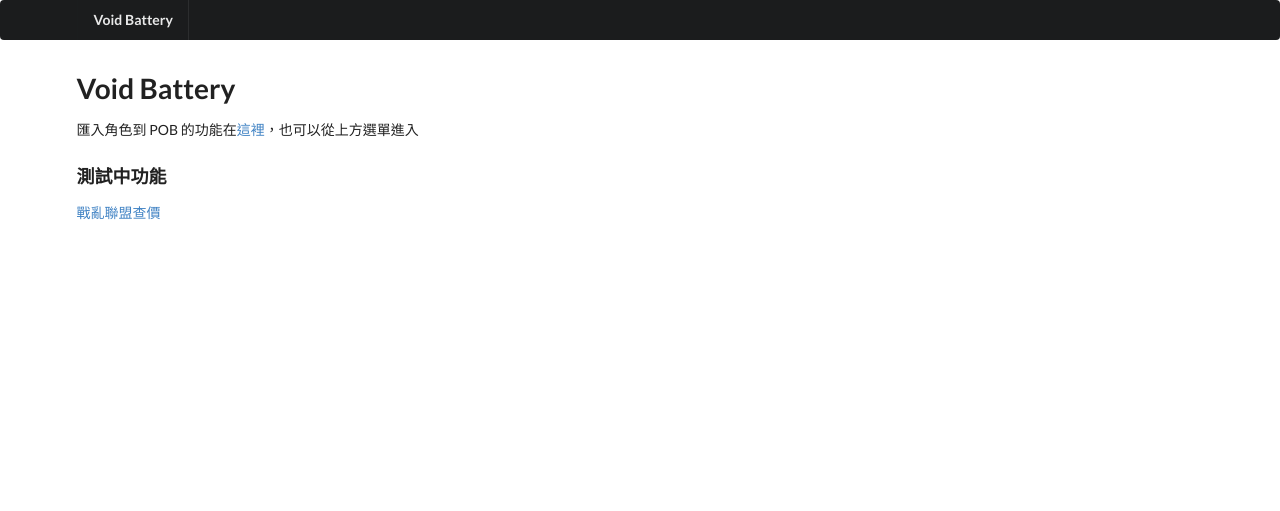
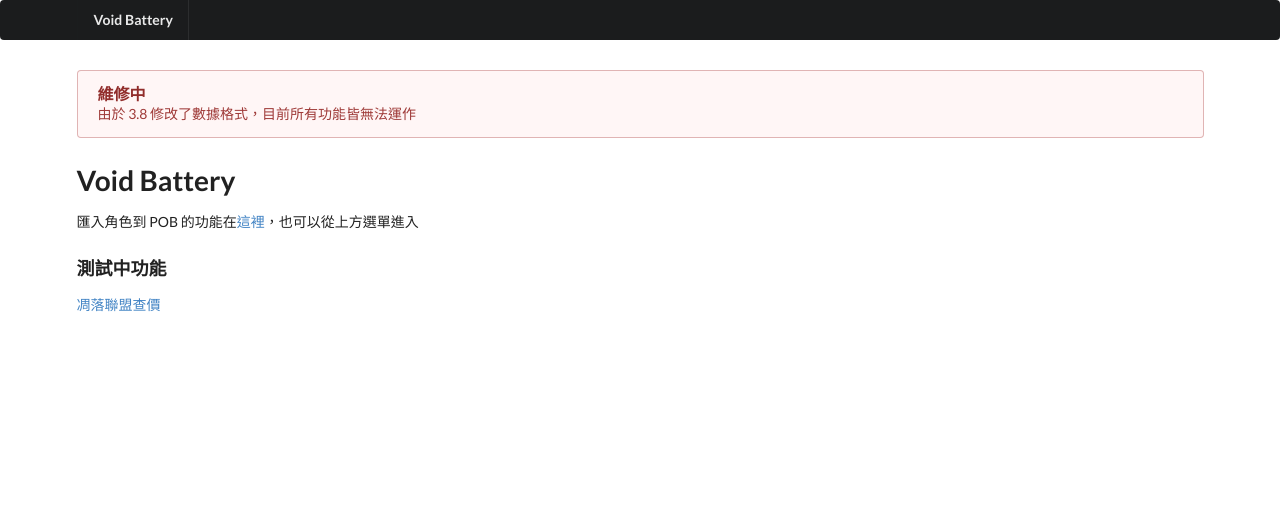
Before and after one commit to afq984/void-battery, a Flask app: template web/templates/index.html in a window 1280 px wide. Shown: the top 511 px of the page. Run offline with Flask 2, Linux system fonts and the light colour scheme; the template is opened without the code that fills it, so the values that code supplies are empty; parts of the project's set-up code (start-up, migrations or seed data) failed here and were passed over.

Commit message:
declare that 3.8 is not supported yet

```diff
--- a/web/templates/base.html
+++ b/web/templates/base.html
@@ -50,6 +50,10 @@
   </nav>
 
   <main class="ui main container">
+	  <div class="ui error message">
+		      <div class="header">維修中</div>
+		          由於 3.8 修改了數據格式，目前所有功能皆無法運作
+	  </div>
     {% block main %}
     {% endblock %}
   </main>
--- a/web/templates/index.html
+++ b/web/templates/index.html
@@ -4,7 +4,7 @@
 <h1>Void Battery</h1>
 <p>匯入角色到 POB 的功能在<a href="/pob/">這裡</a>，也可以從上方選單進入</p>
 <h3>測試中功能</h3>
-<p><a href="/ninja/BetrayalSC/">戰亂聯盟查價</a></p>
+<p><a href="/ninja/BetrayalSC/">凋落聯盟查價</a></p>
 {% endblock %}
 
 {% block footerdiv %}
--- a/web/templates/ninja.html
+++ b/web/templates/ninja.html
@@ -29,7 +29,7 @@
 {% block main %}
 <div class="ui warning message">
     <div class="header">測試中</div>
-    目前僅支援戰亂聯盟標準
+    目前僅支援凋落聯盟標準
 </div>
 
 <div class="ui grid">
```
